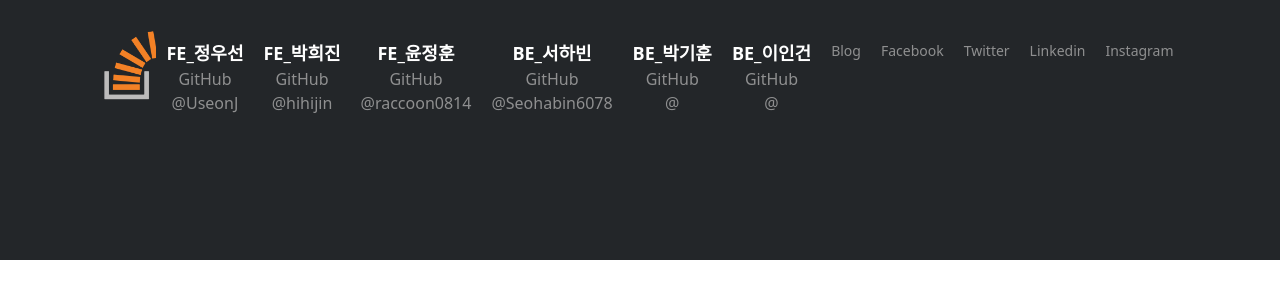
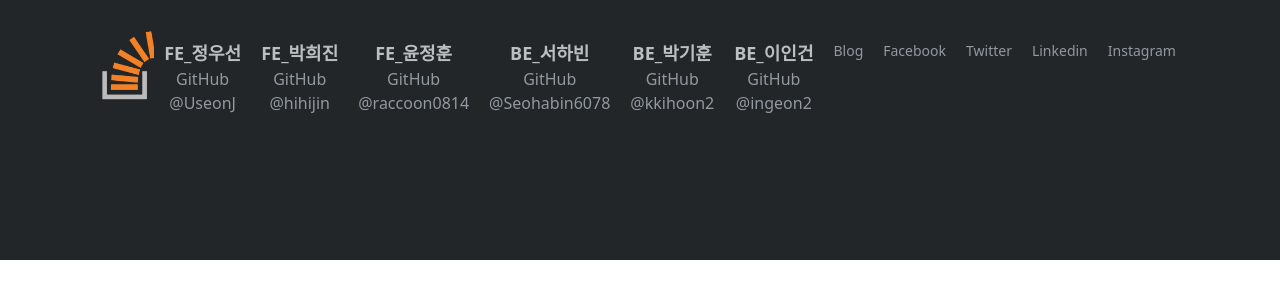
Before and after one commit to codestates-seb/seb43_pre_022, a React (Create React App) app in the folder Client/: page / in a window 1280 px wide. Shown: the top 300 px of the page. Built offline with nearby package versions, Linux system fonts and the light colour scheme.

Commit message:
[design] : Footer layout 구현

```diff
--- a/Client/src/Components/footer.tsx
+++ b/Client/src/Components/footer.tsx
@@ -1,10 +1,11 @@
 import styled from 'styled-components';
+import '../Global.css';
 import logo from '../assets/stacklogo.png';
 
 const FooterContainer = styled.div`
   width: 100%;
   height: 260px;
-  background-color: #232629;
+  background-color: var(--black-800);
   display: flex;
   justify-content: center;
   align-items: flex-start;
@@ -21,23 +22,29 @@ const FooterInfoContainer = styled.div`
 `;
 
 const FooterName = styled.div`
-  color: white;
+  color: var(--black-200);
   font-weight: 700;
   font-size: 18px;
   text-align: center;
+  &:hover {
+    color: var(--white);
+  }
 `;
 
 const FooterText = styled.div`
-  color: rgba(170, 170, 170, 0.8);
+  color: var(--black-350);
   font-size: 16px;
   text-align: center;
 `;
 
 const FooterLink = styled.span`
-  color: rgba(170, 170, 170, 0.8);
+  color: var(--black-350);
   text-align: center;
   font-size: 14px;
   margin: 10px;
+  &:hover {
+    color: var(--white);
+  }
 `;
 
 const Logo = styled.div`
@@ -108,17 +115,27 @@ function Footer() {
         </FooterText>
       </FooterInfoContainer>
       <FooterInfoContainer>
-        <FooterName>BE_박기훈</FooterName>
+        <FooterName
+          onClick={() => window.open('https://github.com/kkihoon2', '_blank')}
+        >
+          BE_박기훈
+        </FooterName>
         <FooterText>
           GitHub
-          <br />@
+          <br />
+          @kkihoon2
         </FooterText>
       </FooterInfoContainer>
       <FooterInfoContainer>
-        <FooterName>BE_이인건</FooterName>
+        <FooterName
+          onClick={() => window.open('https://github.com/ingeon2', '_blank')}
+        >
+          BE_이인건
+        </FooterName>
         <FooterText>
           GitHub
-          <br />@
+          <br />
+          @ingeon2
         </FooterText>
       </FooterInfoContainer>
       <FooterLink onClick={() => window.open(blogLink, '_blank')}>
--- a/Client/src/Global.css
+++ b/Client/src/Global.css
@@ -35,6 +35,7 @@
     /* checked 녹색, related 녹색 */
     --checked: var(--green-700);
     --lightgreen: var(--green-400);
+
 
 
 
```
